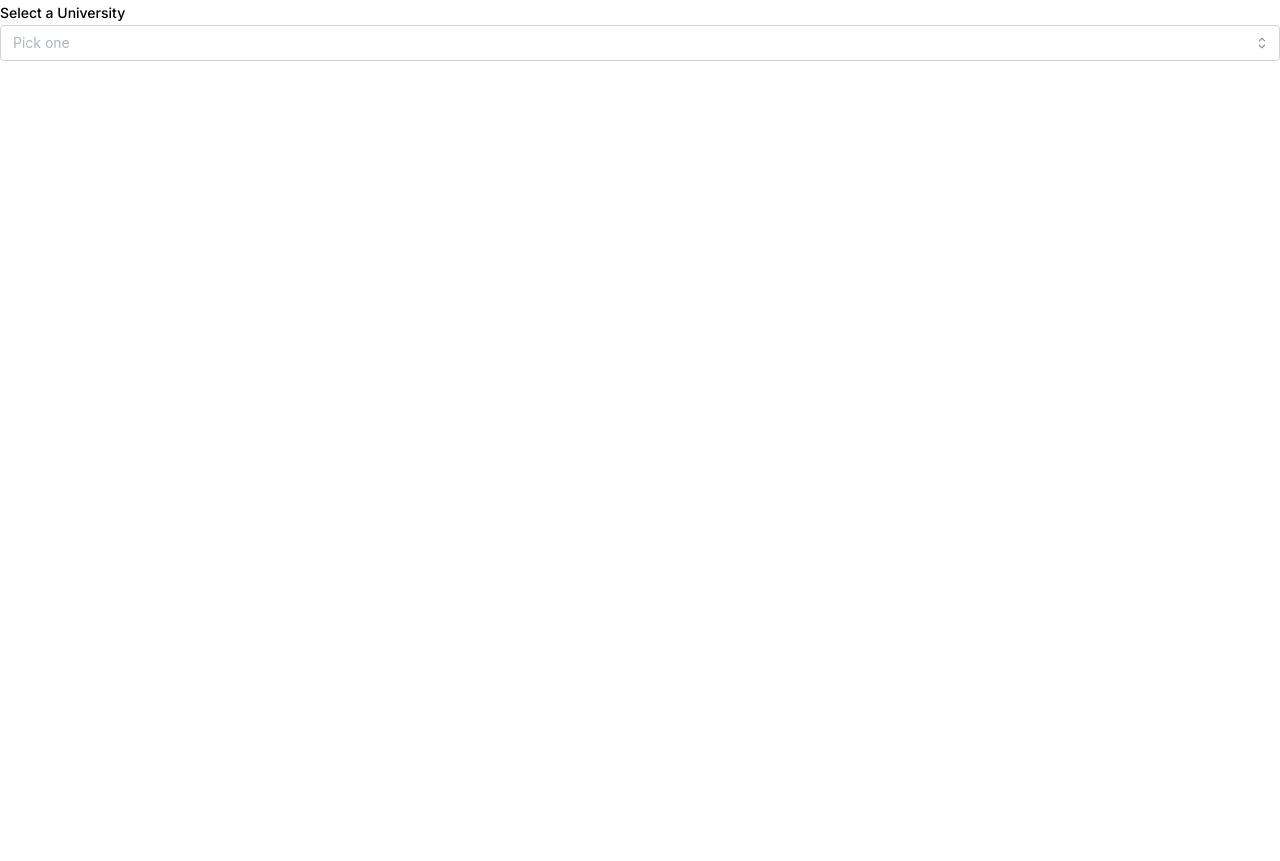
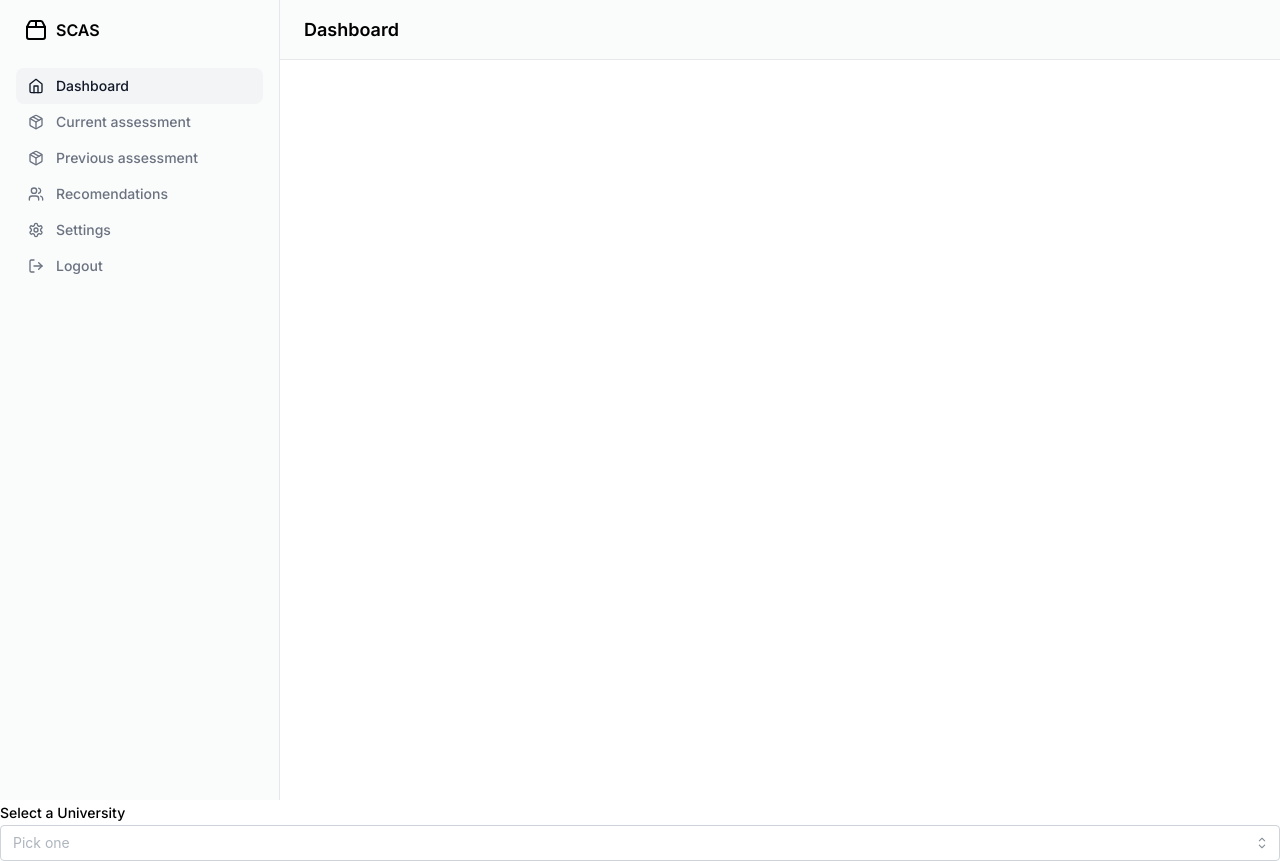
Before and after one commit to MamaEllie/Assessment-system, a Next.js app: page /dashboard in a window 1280 px wide. Before the commit the page ends 800 px from the top, so only its background shows below. Built offline with nearby package versions, Linux system fonts and the light colour scheme.

Commit message:
created dashboard component

```diff
--- a/src/pages/dashboard.tsx
+++ b/src/pages/dashboard.tsx
@@ -2,6 +2,132 @@ import React from 'react';
 import { Select } from '@mantine/core';
 
 export default function Dashboard() {
+  function HomeIcon(props: any) {
+    return (
+      <svg
+        {...props}
+        xmlns='http://www.w3.org/2000/svg'
+        width='24'
+        height='24'
+        viewBox='0 0 24 24'
+        fill='none'
+        stroke='currentColor'
+        strokeWidth='2'
+        strokeLinecap='round'
+        strokeLinejoin='round'
+      >
+        <path d='m3 9 9-7 9 7v11a2 2 0 0 1-2 2H5a2 2 0 0 1-2-2z' />
+        <polyline points='9 22 9 12 15 12 15 22' />
+      </svg>
+    );
+  }
+
+  function Package2Icon(props: any) {
+    return (
+      <svg
+        {...props}
+        xmlns='http://www.w3.org/2000/svg'
+        width='24'
+        height='24'
+        viewBox='0 0 24 24'
+        fill='none'
+        stroke='currentColor'
+        strokeWidth='2'
+        strokeLinecap='round'
+        strokeLinejoin='round'
+      >
+        <path d='M3 9h18v10a2 2 0 0 1-2 2H5a2 2 0 0 1-2-2V9Z' />
+        <path d='m3 9 2.45-4.9A2 2 0 0 1 7.24 3h9.52a2 2 0 0 1 1.8 1.1L21 9' />
+        <path d='M12 3v6' />
+      </svg>
+    );
+  }
+
+  function PackageIcon(props: any) {
+    return (
+      <svg
+        {...props}
+        xmlns='http://www.w3.org/2000/svg'
+        width='24'
+        height='24'
+        viewBox='0 0 24 24'
+        fill='none'
+        stroke='currentColor'
+        strokeWidth='2'
+        strokeLinecap='round'
+        strokeLinejoin='round'
+      >
+        <path d='m7.5 4.27 9 5.15' />
+        <path d='M21 8a2 2 0 0 0-1-1.73l-7-4a2 2 0 0 0-2 0l-7 4A2 2 0 0 0 3 8v8a2 2 0 0 0 1 1.73l7 4a2 2 0 0 0 2 0l7-4A2 2 0 0 0 21 16Z' />
+        <path d='m3.3 7 8.7 5 8.7-5' />
+        <path d='M12 22V12' />
+      </svg>
+    );
+  }
+
+  function SettingsIcon(props: any) {
+    return (
+      <svg
+        {...props}
+        xmlns='http://www.w3.org/2000/svg'
+        width='24'
+        height='24'
+        viewBox='0 0 24 24'
+        fill='none'
+        stroke='currentColor'
+        strokeWidth='2'
+        strokeLinecap='round'
+        strokeLinejoin='round'
+      >
+        <path d='M12.22 2h-.44a2 2 0 0 0-2 2v.18a2 2 0 0 1-1 1.73l-.43.25a2 2 0 0 1-2 0l-.15-.08a2 2 0 0 0-2.73.73l-.22.38a2 2 0 0 0 .73 2.73l.15.1a2 2 0 0 1 1 1.72v.51a2 2 0 0 1-1 1.74l-.15.09a2 2 0 0 0-.73 2.73l.22.38a2 2 0 0 0 2.73.73l.15-.08a2 2 0 0 1 2 0l.43.25a2 2 0 0 1 1 1.73V20a2 2 0 0 0 2 2h.44a2 2 0 0 0 2-2v-.18a2 2 0 0 1 1-1.73l.43-.25a2 2 0 0 1 2 0l.15.08a2 2 0 0 0 2.73-.73l.22-.39a2 2 0 0 0-.73-2.73l-.15-.08a2 2 0 0 1-1-1.74v-.5a2 2 0 0 1 1-1.74l.15-.09a2 2 0 0 0 .73-2.73l-.22-.38a2 2 0 0 0-2.73-.73l-.15.08a2 2 0 0 1-2 0l-.43-.25a2 2 0 0 1-1-1.73V4a2 2 0 0 0-2-2z' />
+        <circle cx='12' cy='12' r='3' />
+      </svg>
+    );
+  }
+
+  function UsersIcon(props: any) {
+    return (
+      <svg
+        {...props}
+        xmlns='http://www.w3.org/2000/svg'
+        width='24'
+        height='24'
+        viewBox='0 0 24 24'
+        fill='none'
+        stroke='currentColor'
+        strokeWidth='2'
+        strokeLinecap='round'
+        strokeLinejoin='round'
+      >
+        <path d='M16 21v-2a4 4 0 0 0-4-4H6a4 4 0 0 0-4 4v2' />
+        <circle cx='9' cy='7' r='4' />
+        <path d='M22 21v-2a4 4 0 0 0-3-3.87' />
+        <path d='M16 3.13a4 4 0 0 1 0 7.75' />
+      </svg>
+    );
+  }
+
+  function LogOutIcon(props: any) {
+    return (
+      <svg
+        {...props}
+        xmlns='http://www.w3.org/2000/svg'
+        width='24'
+        height='24'
+        viewBox='0 0 24 24'
+        fill='none'
+        stroke='currentColor'
+        strokeWidth='2'
+        strokeLinecap='round'
+        strokeLinejoin='round'
+      >
+        <path d='M9 21H5a2 2 0 0 1-2-2V5a2 2 0 0 1 2-2h4' />
+        <polyline points='16 17 21 12 16 7' />
+        <line x1='21' x2='9' y1='12' y2='12' />
+      </svg>
+    );
+  }
+
   const universities = [
     'University of Dar es Salaam (UDSM)',
     'Sokoine University of Agriculture (SUA)',
@@ -26,6 +152,57 @@ export default function Dashboard() {
   ];
   return (
     <div>
+      <div className='grid min-h-screen w-full overflow-hidden lg:grid-cols-[280px_1fr]'>
+        <div className='hidden border-r bg-gray-100/40 lg:block dark:bg-gray-800/40'>
+          <div className='flex flex-col gap-2'>
+            <div className='flex h-[60px] items-center px-6'>
+              <div className='flex items-center gap-2 font-semibold'>
+                <Package2Icon className='h-6 w-6' />
+                <span className=''>SCAS</span>
+              </div>
+            </div>
+            <div className='flex-1'>
+              <nav className='grid items-start px-4 text-sm font-medium'>
+                <div className='flex items-center gap-3 rounded-lg px-3 py-2 text-gray-900 transition-all hover:text-gray-900 dark:text-gray-400 dark:hover:text-gray-50 bg-gray-100'>
+                  <HomeIcon className='h-4 w-4' />
+                  Dashboard
+                </div>
+                <div className='flex items-center gap-3 rounded-lg  px-3 py-2 text-gray-500  transition-all hover:text-gray-900 dark:bg-gray-800 dark:text-gray-50 dark:hover:text-gray-50'>
+                  <PackageIcon className='h-4 w-4' />
+                  Current assessment
+                </div>
+                <div className='flex items-center gap-3 rounded-lg px-3 py-2 text-gray-500 transition-all hover:text-gray-900 dark:text-gray-400 dark:hover:text-gray-50'>
+                  <PackageIcon className='h-4 w-4' />
+                  Previous assessment
+                </div>
+                <div className='flex items-center gap-3 rounded-lg px-3 py-2 text-gray-500 transition-all hover:text-gray-900 dark:text-gray-400 dark:hover:text-gray-50'>
+                  <UsersIcon className='h-4 w-4' />
+                  Recomendations
+                </div>
+                <div className='flex items-center gap-3 rounded-lg px-3 py-2 text-gray-500 transition-all hover:text-gray-900 dark:text-gray-400 dark:hover:text-gray-50'>
+                  <SettingsIcon className='h-4 w-4' />
+                  Settings
+                </div>
+                <div className='flex items-center gap-3 rounded-lg px-3 py-2 text-gray-500 transition-all hover:text-gray-900 dark:text-gray-400 dark:hover:text-gray-50'>
+                  <LogOutIcon className='h-4 w-4' />
+                  <span>Logout</span>
+                </div>
+              </nav>
+            </div>
+          </div>
+        </div>
+        <div className='flex flex-col'>
+          <header className='flex h-14 lg:h-[60px] items-center gap-4 border-b bg-gray-100/40 px-6 dark:bg-gray-800/40'>
+            <div className='flex-1'>
+              <h1 className='font-semibold text-lg'>Dashboard</h1>
+            </div>
+            <div className='flex flex-1 items-center gap-4 md:ml-auto md:gap-2 lg:gap-4'>
+              <form className='ml-auto flex-1 sm:flex-initial'></form>
+            </div>
+          </header>
+        </div>
+      </div>
+
       <Select
         label='Select a University'
         placeholder='Pick one'
```
